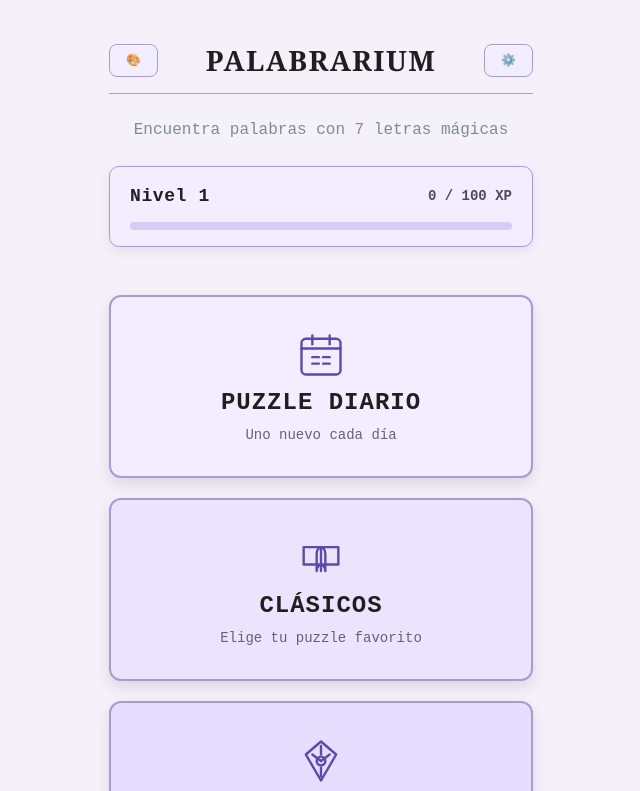
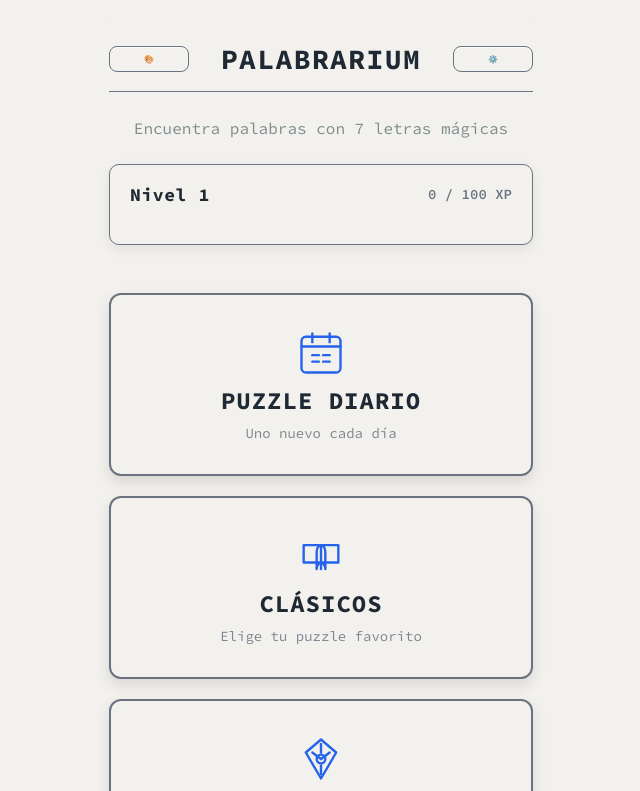
Before and after one commit to Uralsky87/heptagramas, a React (Vite) app: page / in a window 1280 px wide. Shown: the top 791 px of the page, without its empty margins (319-959 px from the left). Built offline with nearby package versions, Linux system fonts and the light colour scheme.

Commit message:
Eliminar botón de Temas y mover sonido a Ajustes

```diff
--- a/src/App.css
+++ b/src/App.css
@@ -3,30 +3,35 @@
   box-sizing: border-box;
 }
 
+body, html {
+  font-family: 'Source Code Pro', 'Courier New', monospace !important;
+}
+
 /* Variables CSS para temas */
 :root {
   /* Colores por defecto (tema Clásico) */
-  --theme-center-start: #5b4aa6;
-  --theme-center-end: #8774d6;
-  --theme-outer-start: #2b2833;
-  --theme-outer-end: #4d4460;
-  --theme-primary-start: #5b4aa6;
-  --theme-primary-end: #8774d6;
-  --theme-level-bg-start: #3b3450;
-  --theme-level-bg-end: #6153a0;
-  --theme-level-bar-start: #9b8be3;
-  --theme-level-bar-end: #c2b2f4;
-  --theme-ui-bg: #f4f1fb;
-  --theme-ui-surface: #f2edff;
-  --theme-ui-surface-alt: #ece4ff;
-  --theme-ui-surface-alt-2: #e7ddff;
-  --theme-ui-border: #a79ad7;
-  --theme-ui-text: #1f1f1f;
-  --theme-ui-muted: #4f4a59;
-  --theme-ui-icon: #5b4aa6;
-  --theme-ui-xp-track: #d7cdf4;
-  --theme-ui-xp-fill-start: #7d6bd6;
-  --theme-ui-xp-fill-end: #b29cff;
+  --app-font: 'Source Code Pro', 'Courier New', monospace;
+  --theme-center-start: #2563EB;
+  --theme-center-end: #2563EB;
+  --theme-outer-start: #6B7280;
+  --theme-outer-end: #6B7280;
+  --theme-primary-start: #2563EB;
+  --theme-primary-end: #2563EB;
+  --theme-level-bg-start: #F2F1ED;
+  --theme-level-bg-end: #F2F1ED;
+  --theme-level-bar-start: #2563EB;
+  --theme-level-bar-end: #6B7280;
+  --theme-ui-bg: #F2F1ED;
+  --theme-ui-surface: #F2F1ED;
+  --theme-ui-surface-alt: #F2F1ED;
+  --theme-ui-surface-alt-2: #F2F1ED;
+  --theme-ui-border: #6B7280;
+  --theme-ui-text: #1F2933;
+  --theme-ui-muted: #6B7280;
+  --theme-ui-icon: #2563EB;
+  --theme-ui-xp-track: #F2F1ED;
+  --theme-ui-xp-fill-start: #2563EB;
+  --theme-ui-xp-fill-end: #6B7280;
 }
 
 /* PageContainer - Layout base reutilizable */
@@ -37,7 +42,7 @@
   min-height: 100dvh;
   display: flex;
   flex-direction: column;
-  font-family: system-ui, -apple-system, 'Segoe UI', Roboto, Arial, sans-serif;
+  font-family: var(--app-font);
 }
 
 @media (max-width: 480px) {
@@ -68,9 +73,18 @@
 }
 
 .header h1 {
+  }
+  h2, h3, h4, h5, h6 {
+    }
+    .theme-selector-header h2 {
+      font-size: 14px !important;
+    }
+    font-family: 'Source Code Pro', 'Courier New', monospace !important;
+  }
   margin: 0 0 8px 0;
   font-size: 28px;
   color: #2c3e50;
+  font-family: 'Source Code Pro', 'Courier New', monospace !important;
 }
 
 .puzzle-title {
@@ -78,6 +92,7 @@
   font-size: 14px;
   color: #7f8c8d;
   font-weight: 500;
+  font-family: 'Source Code Pro', 'Courier New', monospace !important;
 }
 
 /* XP Notification */
@@ -558,20 +573,24 @@ svg g {
 }
 
 .found-list li {
-  padding: 10px 12px;
+  padding: 13px 14px;
   background: linear-gradient(135deg, #f5f7fa 0%, #c3cfe2 100%);
-  border-radius: 8px;
-  text-align: center;
-  font-weight: 600;
-  font-size: 14px;
-  color: #2c3e50;
-  box-shadow: 0 2px 4px rgba(0, 0, 0, 0.08);
+  border-radius: 10px;
+  text-align: center;
+  font-weight: 700;
+  font-size: 18px;
+  color: #1a1a1a;
+  box-shadow: 0 3px 8px rgba(0, 0, 0, 0.10);
   text-transform: lowercase;
   display: flex;
   align-items: center;
   justify-content: center;
-  gap: 4px;
+  gap: 5px;
   transition: all 0.2s ease;
+  outline: 1.5px solid #a79ad7;
+  outline-offset: 1px;
+  letter-spacing: 0.3px;
+  user-select: text;
 }
 
 .found-list li.has-definition {
@@ -937,12 +956,12 @@ svg g {
   flex-direction: column;
   align-items: center;
   justify-content: center;
-  min-width: 50px;
-  padding: 10px 12px;
+  min-width: 60px;
+  padding: 12px 15px;
   background: var(--theme-ui-surface-alt);
-  border: 2px solid var(--theme-ui-border);
-  border-radius: 10px;
-  box-shadow: 0 2px 4px rgba(0, 0, 0, 0.08);
+  border: 2.5px solid var(--theme-ui-border);
+  border-radius: 12px;
+  box-shadow: 0 3px 8px rgba(0, 0, 0, 0.12);
   transition: all 0.2s ease;
 }
 
@@ -953,18 +972,18 @@ svg g {
 }
 
 .stats-chip-letter {
-  font-size: 18px;
+  font-size: 22px;
   font-weight: 700;
   color: var(--theme-ui-icon);
   line-height: 1;
-  margin-bottom: 4px;
+  margin-bottom: 6px;
 }
 
 .stats-chip-count {
-  font-size: 14px;
+  font-size: 17px;
   font-weight: 600;
   color: var(--theme-ui-muted);
-  line-height: 1;
+  line-height: 1.2;
 }
 
 .stats-value {
@@ -1337,10 +1356,11 @@ svg g {
    ======================================== */
 
 .btn-back {
-  padding: 8px 16px;
+  padding: 12px 28px;
+  min-width: 180px;
   background: white;
   border: 2px solid #e0e0e0;
-  border-radius: 8px;
+  border-radius: 14px;
   color: #667eea;
   font-weight: 600;
   font-size: 14px;
@@ -1348,6 +1368,8 @@ svg g {
   transition: all 0.2s;
   align-self: flex-start;
   margin-bottom: 16px;
+  white-space: normal;
+  word-break: break-word;
 }
 
 .btn-back:hover {
--- a/src/App.tsx
+++ b/src/App.tsx
@@ -60,11 +60,10 @@ export default function App() {
         if (playerState) {
           // Guardar en cache para acceso síncrono
           (window as any).__playerStateCache = playerState;
-
           // Aplicar tema
           const theme = getThemeById(playerState.settings.activeTheme);
           applyTheme(theme);
-          applyFont(playerState.settings.activeFont || 'classic');
+          applyFont('source-code-pro');
         }
 
         // Precargar sesiones diarias
--- a/src/components/Settings.tsx
+++ b/src/components/Settings.tsx
@@ -15,6 +15,7 @@ export default function Settings({ onBack }: SettingsProps) {
   const fileInputRef = useRef<HTMLInputElement>(null);
   const timeoutsRef = useRef<number[]>([]);
   const { language, setLanguage, t } = useLanguage();
+  // Eliminar cualquier lógica relacionada con la fuente
 
   const scheduleTimeout = (callback: () => void, delay: number) => {
     const id = window.setTimeout(callback, delay);
--- a/src/components/ThemeSelector.tsx
+++ b/src/components/ThemeSelector.tsx
@@ -1,8 +1,8 @@
 import { useState, useEffect } from 'react';
 import { loadPlayerState, savePlayerState } from '../lib/storageAdapter';
-import { THEMES, getThemeById, isThemeUnlocked, applyTheme, getNextThemeToUnlock } from '../lib/themes';
+import { getThemeById, applyTheme } from '../lib/themes';
 import { getLevelProgress } from '../lib/xpSystem';
-import { FONT_OPTIONS, applyFont } from '../lib/fonts';
+import { applyFont } from '../lib/fonts';
 
 interface ThemeSelectorProps {
   onClose: () => void;
@@ -10,34 +10,25 @@ interface ThemeSelectorProps {
 
 export default function ThemeSelector({ onClose }: ThemeSelectorProps) {
   const [playerState, setPlayerState] = useState(loadPlayerState());
-  const [selectedTheme, setSelectedTheme] = useState(playerState.settings.activeTheme);
+  // Eliminada selección de tema/color
   const [soundEnabled, setSoundEnabled] = useState(playerState.settings.soundEnabled);
-  const [selectedFont, setSelectedFont] = useState(playerState.settings.activeFont || 'classic');
+  // Eliminar selección de fuente, usar Mono Limpia por defecto
   const levelInfo = getLevelProgress(playerState.xpTotal);
 
   useEffect(() => {
     // Aplicar tema actual al abrir
     const currentTheme = getThemeById(playerState.settings.activeTheme);
     applyTheme(currentTheme);
-    applyFont(playerState.settings.activeFont || 'classic');
+    applyFont('source-code-pro');
   }, []);
 
-  const handleThemeSelect = (themeId: string) => {
-    const theme = getThemeById(themeId);
-
-    if (!isThemeUnlocked(themeId, levelInfo.currentLevel)) {
-      return; // No permitir seleccionar temas bloqueados
-    }
-
-    setSelectedTheme(themeId);
-    applyTheme(theme);
-  };
 
   const handleSave = () => {
     const updatedState = { ...playerState };
-    updatedState.settings.activeTheme = selectedTheme;
+    // Dejar el tema por defecto
+    updatedState.settings.activeTheme = playerState.settings.activeTheme;
     updatedState.settings.soundEnabled = soundEnabled;
-    updatedState.settings.activeFont = selectedFont;
+    updatedState.settings.activeFont = 'source-code-pro';
     savePlayerState(updatedState);
     setPlayerState(updatedState);
     onClose();
@@ -47,27 +38,24 @@ export default function ThemeSelector({ onClose }: ThemeSelectorProps) {
     // Revertir al tema guardado
     const savedTheme = getThemeById(playerState.settings.activeTheme);
     applyTheme(savedTheme);
-    applyFont(playerState.settings.activeFont || 'classic');
+    applyFont('source-code-pro');
     onClose();
   };
 
-  const nextTheme = getNextThemeToUnlock(levelInfo.currentLevel);
 
   return (
     <div className="theme-selector-overlay" onClick={handleCancel}>
       <div className="theme-selector-modal" onClick={(e) => e.stopPropagation()}>
         <div className="theme-selector-header">
-          <h2>🎨 Temas</h2>
+          <h2>🔊 Efectos de sonido</h2>
           <button className="btn-close-modal" onClick={handleCancel}>×</button>
         </div>
-
         <div className="theme-selector-content">
-          {/* Toggle de sonido */}
           <div className="settings-section">
             <div className="setting-item">
               <div className="setting-info">
-                <span className="setting-label">🔊 Efectos de sonido</span>
-                <span className="setting-desc">Sonido al acertar palabras</span>
+                <span className="setting-label">Sonido al acertar palabras</span>
+                <span className="setting-desc">Activa o desactiva los efectos de sonido</span>
               </div>
               <button
                 className={`toggle-btn ${soundEnabled ? 'toggle-active' : ''}`}
@@ -78,101 +66,12 @@ export default function ThemeSelector({ onClose }: ThemeSelectorProps) {
               </button>
             </div>
           </div>
-
-          <div className="themes-grid">
-            {THEMES.map((theme) => {
-              const unlocked = isThemeUnlocked(theme.id, levelInfo.currentLevel);
-              const isActive = theme.id === selectedTheme;
-
-              return (
-                <button
-                  key={theme.id}
-                  className={`theme-card ${isActive ? 'theme-card-active' : ''} ${!unlocked ? 'theme-card-locked' : ''}`}
-                  onClick={() => handleThemeSelect(theme.id)}
-                  disabled={!unlocked}
-                >
-                  <div className="theme-card-preview">
-                    <div
-                      className="theme-preview-center"
-                      style={{
-                        background: `linear-gradient(135deg, ${theme.colors.centerGradientStart}, ${theme.colors.centerGradientEnd})`,
-                      }}
-                    />
-                    <div
-                      className="theme-preview-outer"
-                      style={{
-                        background: `linear-gradient(135deg, ${theme.colors.outerGradientStart}, ${theme.colors.outerGradientEnd})`,
-                      }}
-                    />
-                    <div
-                      className="theme-preview-outer"
-                      style={{
-                        background: `linear-gradient(135deg, ${theme.colors.outerGradientStart}, ${theme.colors.outerGradientEnd})`,
-                      }}
-                    />
-                  </div>
-
-                  <div className="theme-card-info">
-                    <div className="theme-card-name">{theme.displayName}</div>
-                    <div className="theme-card-desc">{theme.description}</div>
-                    {!unlocked && (
-                      <div className="theme-card-unlock">
-                        🔒 Nivel {theme.unlockLevel}
-                      </div>
-                    )}
-                    {isActive && unlocked && (
-                      <div className="theme-card-badge">✓ Activo</div>
-                    )}
-                  </div>
-                </button>
-              );
-            })}
+          {/* Progresión visual de niveles (sin selección de tema/color) */}
+          <div className="level-progress-section">
+            <span className="level-label">Nivel actual: {levelInfo.currentLevel}</span>
+            <span className="level-xp">XP: {playerState.xpTotal}</span>
           </div>
-
-          <div className="settings-section">
-            <div className="setting-item">
-              <div className="setting-info">
-                <span className="setting-label">✍️ Fuente</span>
-                <span className="setting-desc">Elige el estilo de letra de la app</span>
-              </div>
-            </div>
-            <div className="fonts-grid">
-              {FONT_OPTIONS.map((font) => {
-                const isActive = font.id === selectedFont;
-                return (
-                  <button
-                    key={font.id}
-                    className={`font-card ${isActive ? 'font-card-active' : ''}`}
-                    onClick={() => {
-                      setSelectedFont(font.id);
-                      applyFont(font.id);
-                    }}
-                  >
-                    <div className="font-card-name" style={{ fontFamily: font.stack }}>
-                      {font.label}
-                    </div>
-                    <div className="font-card-desc">{font.description}</div>
-                    {isActive && <div className="font-card-badge">✓ Activa</div>}
-                  </button>
-                );
-              })}
-            </div>
-          </div>
-
-          {nextTheme && (
-            <div className="theme-next-unlock">
-              <p>
-                <strong>Próximo tema:</strong> {nextTheme.displayName} (Nivel {nextTheme.unlockLevel})
-              </p>
-              <p className="theme-next-progress">
-                {levelInfo.currentLevel < nextTheme.unlockLevel
-                  ? `Faltan ${nextTheme.unlockLevel - levelInfo.currentLevel} niveles`
-                  : 'Ya disponible'}
-              </p>
-            </div>
-          )}
         </div>
-
         <div className="theme-selector-footer">
           <button className="btn-secondary" onClick={handleCancel}>
             Cancelar
--- a/src/components/TopBar.css
+++ b/src/components/TopBar.css
@@ -9,11 +9,13 @@
   padding: 12px 0;
   border-bottom: 1px solid var(--theme-ui-border);
   margin-bottom: 24px;
+  font-family: 'Source Code Pro', 'Courier New', monospace !important;
 }
 
 /* Botones de la barra superior */
 .top-bar-btn {
-  padding: 8px 16px;
+  padding: 7px 16px;
+  min-width: 80px;
   height: auto;
   width: auto;
   display: flex;
@@ -22,16 +24,16 @@
   border: 2px solid var(--theme-ui-border);
   background: var(--theme-ui-surface);
   cursor: pointer;
-  font-size: 12px;
+  font-size: 8px;
   font-weight: 600;
   color: var(--theme-ui-text);
   border-radius: 8px;
   transition: all 0.2s ease;
   touch-action: manipulation;
   max-width: 120px;
-  white-space: nowrap;
-  overflow: hidden;
-  text-overflow: ellipsis;
+  white-space: normal;
+  overflow: visible;
+  word-break: break-word;
 }
 
 .top-bar-btn:hover {
@@ -65,12 +67,11 @@
 .top-bar-title {
   margin: 0;
   padding: 0;
-  font-size: 24px;
+  font-size: 12px;
   font-weight: 700;
   letter-spacing: 0.5px;
   text-align: center;
-  /* Tipografía display: serif elegante + fallback */
-  font-family: 'Georgia', 'Garamond', serif;
+  font-family: 'Source Code Pro', 'Courier New', monospace !important;
   color: var(--theme-ui-text);
   /* Evitar overflow en pantallas pequeñas */
   white-space: nowrap;
```
